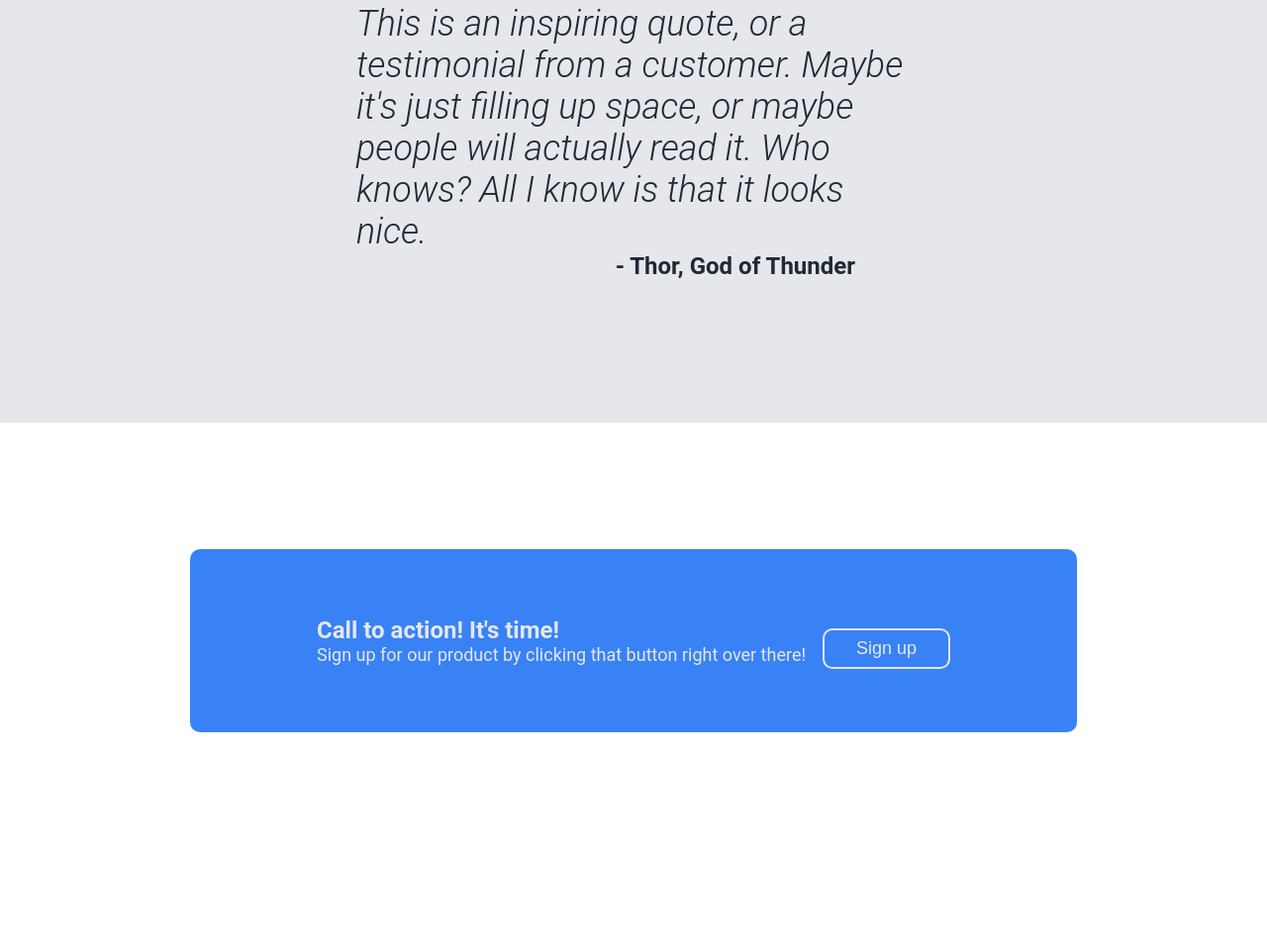
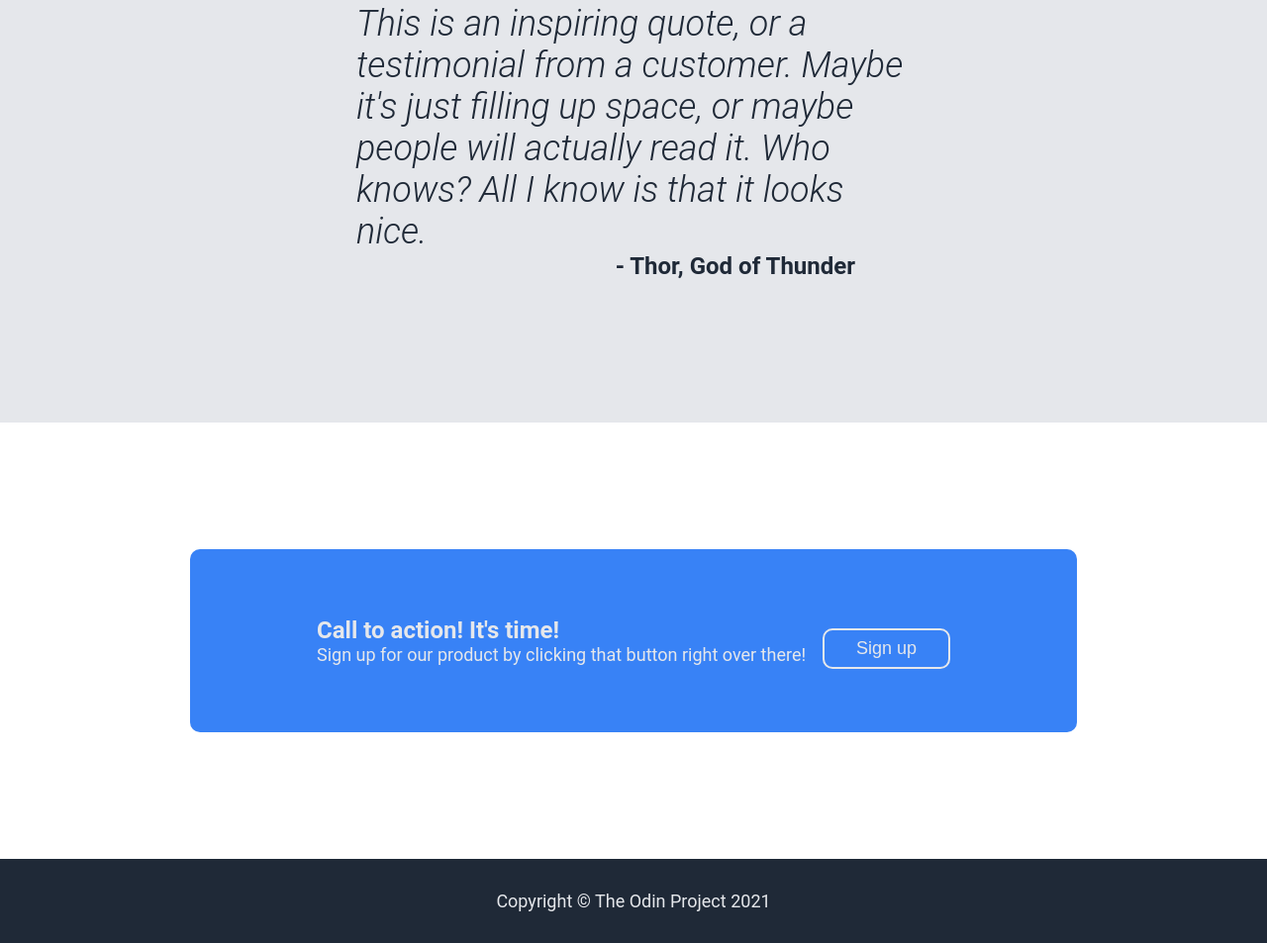
Before and after one commit to IhsFace/odin-landing-page, a plain HTML site: page index.html in a window 1280 px wide. Shown: the part 1613-2566 px from the top of the page at 99% size. Before the commit the page ends 2481 px from the top, so only its background shows below. Drawn offline with Linux system fonts and the light colour scheme.

Commit message:
Add footer elements and styling

```diff
--- a/index.html
+++ b/index.html
@@ -77,6 +77,7 @@
           <button class="call-button">Sign up</button>
         </div>
       </section>
+      <footer>Copyright &#169; The Odin Project 2021</footer>
     </main>
   </body>
 </html>
--- a/style.css
+++ b/style.css
@@ -15,6 +15,15 @@ header {
 
 main {
   flex: 1;
+}
+
+footer {
+  display: flex;
+  justify-content: center;
+  background-color: #1f2937;
+  color: #e5e7eb;
+  font-size: 18px;
+  padding: 32px;
 }
 
 button {
```
